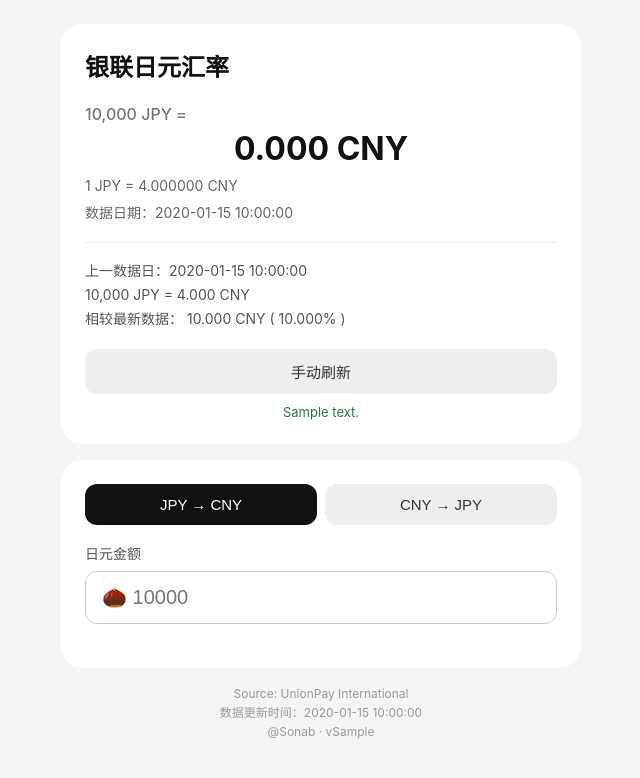
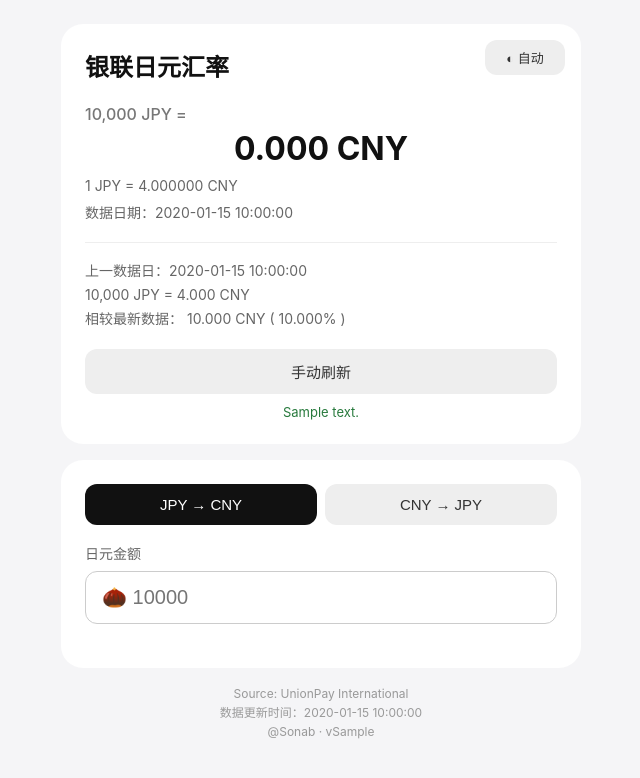
Before and after one commit to Sonab03/Unionpay-rate, a FastAPI app: template templates/index.html in a window 1280 px wide. Shown: the top 778 px of the page, without its empty margins (319-959 px from the left). Run offline with FastAPI, Linux system fonts and the light colour scheme; the template is opened without the code that fills it: most values are stand-ins (such as "Sample title", 1, 10 or a date in 2020).

Commit message:
feat: add system-aware theme toggle

```diff
--- a/app.py
+++ b/app.py
@@ -6,7 +6,7 @@ from unionpay import JST, get_latest_rate_snapshot, refresh_latest_rate_snapshot
 
 app = FastAPI()
 templates = Jinja2Templates(directory="templates")
-APP_VERSION = "1.1.3"
+APP_VERSION = "1.1.4"
 REFRESH_MESSAGES = {
     "updated": "汇率已更新",
     "current": "刚刚已经刷新，无需重复操作",
--- a/templates/index.html
+++ b/templates/index.html
@@ -8,9 +8,78 @@
 
     <title>Sonab's 银联日元汇率</title>
 
+    <script>
+        (() => {
+            const savedTheme = localStorage.getItem("theme");
+            if (savedTheme === "light" || savedTheme === "dark") {
+                document.documentElement.setAttribute("data-theme", savedTheme);
+            }
+        })();
+    </script>
+
     <style>
         * {
             box-sizing: border-box;
+        }
+
+        :root {
+            color-scheme: light;
+            --page-bg: #f5f5f7;
+            --text: #111;
+            --card-bg: #fff;
+            --muted: #666;
+            --subtle: #777;
+            --faint: #999;
+            --border: #eee;
+            --control-bg: #eee;
+            --control-text: #333;
+            --active-bg: #111;
+            --active-text: #fff;
+            --input-border: #ccc;
+            --success: #287a3d;
+            --failure: #a33a32;
+        }
+
+        :root[data-theme="dark"] {
+            color-scheme: dark;
+            --page-bg: #111214;
+            --text: #f3f3f4;
+            --card-bg: #1c1d20;
+            --muted: #b0b0b5;
+            --subtle: #9b9da3;
+            --faint: #85878e;
+            --border: #34363a;
+            --control-bg: #2b2d31;
+            --control-text: #ededee;
+            --active-bg: #f1f1f2;
+            --active-text: #111214;
+            --input-border: #494b50;
+            --success: #6fc587;
+            --failure: #ef8981;
+        }
+
+        :root[data-theme="light"] {
+            color-scheme: light;
+        }
+
+        @media (prefers-color-scheme: dark) {
+            :root:not([data-theme]) {
+                color-scheme: dark;
+                --page-bg: #111214;
+                --text: #f3f3f4;
+                --card-bg: #1c1d20;
+                --muted: #b0b0b5;
+                --subtle: #9b9da3;
+                --faint: #85878e;
+                --border: #34363a;
+                --control-bg: #2b2d31;
+                --control-text: #ededee;
+                --active-bg: #f1f1f2;
+                --active-text: #111214;
+                --input-border: #494b50;
+                --success: #6fc587;
+                --failure: #ef8981;
+            }
         }
 
         body {
@@ -21,8 +90,8 @@
                 BlinkMacSystemFont,
                 "Segoe UI",
                 sans-serif;
-            background: #f5f5f7;
-            color: #111;
+            background: var(--page-bg);
+            color: var(--text);
         }
 
         .container {
@@ -31,7 +100,7 @@
         }
 
         .card {
-            background: white;
+            background: var(--card-bg);
             border-radius: 22px;
             padding: 24px;
             margin-bottom: 16px;
@@ -39,11 +108,27 @@
 
         h1 {
             margin: 0 0 20px;
+            padding-right: 92px;
             font-size: 24px;
         }
 
+        .rate-card {
+            position: relative;
+        }
+
+        .theme-toggle {
+            position: absolute;
+            top: 16px;
+            right: 16px;
+            width: auto;
+            min-width: 80px;
+            padding: 8px 10px;
+            flex: none;
+            font-size: 13px;
+        }
+
         .rate-jpy {
-            color: #777;
+            color: var(--subtle);
             font-size: 16px;
             font-weight: 500;
             line-height: 1.4;
@@ -60,15 +145,15 @@
 
         .secondary {
             margin-top: 8px;
-            color: #666;
+            color: var(--muted);
             font-size: 14px;
         }
 
         .comparison {
             margin-top: 20px;
             padding-top: 16px;
-            border-top: 1px solid #eee;
-            color: #555;
+            border-top: 1px solid var(--border);
+            color: var(--muted);
             font-size: 14px;
             line-height: 1.7;
         }
@@ -79,19 +164,19 @@
 
         .refresh-button {
             width: 100%;
-            background: #eee;
-            color: #333;
+            background: var(--control-bg);
+            color: var(--control-text);
         }
 
         .refresh-message {
             margin-top: 10px;
-            color: #287a3d;
+            color: var(--success);
             font-size: 13px;
             text-align: center;
         }
 
         .refresh-message.failed {
-            color: #a33a32;
+            color: var(--failure);
         }
 
         .tabs {
@@ -110,29 +195,31 @@
         }
 
         button.active {
-            background: #111;
-            color: white;
+            background: var(--active-bg);
+            color: var(--active-text);
         }
 
         button:not(.active) {
-            background: #eee;
-            color: #333;
+            background: var(--control-bg);
+            color: var(--control-text);
         }
 
         label {
             display: block;
             margin-bottom: 8px;
-            color: #555;
+            color: var(--muted);
             font-size: 14px;
         }
 
         input {
             width: 100%;
             padding: 14px 16px;
-            border: 1px solid #ccc;
+            border: 1px solid var(--input-border);
             border-radius: 12px;
             font-size: 20px;
             outline: none;
+            background: var(--card-bg);
+            color: var(--text);
         }
 
         .result {
@@ -143,13 +230,13 @@
 
         .hint {
             margin-top: 8px;
-            color: #777;
+            color: var(--subtle);
             font-size: 13px;
         }
 
         .source {
             text-align: center;
-            color: #999;
+            color: var(--faint);
             font-size: 12px;
             line-height: 1.6;
         }
@@ -160,7 +247,14 @@
 
 <div class="container">
 
-    <div class="card">
+    <div class="card rate-card">
+        <button id="themeToggle"
+                class="theme-toggle"
+                type="button"
+                aria-label="切换颜色主题">
+            ◐ 自动
+        </button>
+
         <h1>银联日元汇率</h1>
 
         <div class="rate-jpy">
@@ -272,6 +366,37 @@
     const inputLabel = document.getElementById("inputLabel");
     const jpyButton = document.getElementById("jpyButton");
     const cnyButton = document.getElementById("cnyButton");
+    const themeToggle = document.getElementById("themeToggle");
+    const root = document.documentElement;
+    const themeModes = ["auto", "light", "dark"];
+    const themeLabels = {
+        auto: "◐ 自动",
+        light: "☀ 浅色",
+        dark: "☾ 深色"
+    };
+
+    function applyTheme(theme) {
+        if (theme === "auto") {
+            root.removeAttribute("data-theme");
+        } else {
+            root.setAttribute("data-theme", theme);
+        }
+        themeToggle.textContent = themeLabels[theme];
+    }
+
+    let selectedTheme = localStorage.getItem("theme");
+    if (!themeModes.includes(selectedTheme)) {
+        selectedTheme = "auto";
+    }
+    applyTheme(selectedTheme);
+
+    themeToggle.addEventListener("click", () => {
+        const currentIndex = themeModes.indexOf(selectedTheme);
+        const nextTheme = themeModes[(currentIndex + 1) % themeModes.length];
+        selectedTheme = nextTheme;
+        localStorage.setItem("theme", nextTheme);
+        applyTheme(nextTheme);
+    });
 
     function render() {
         const value = Number(amount.value);
```
Also changed, not shown: tests/test_app.py (+29 -4 lines).
